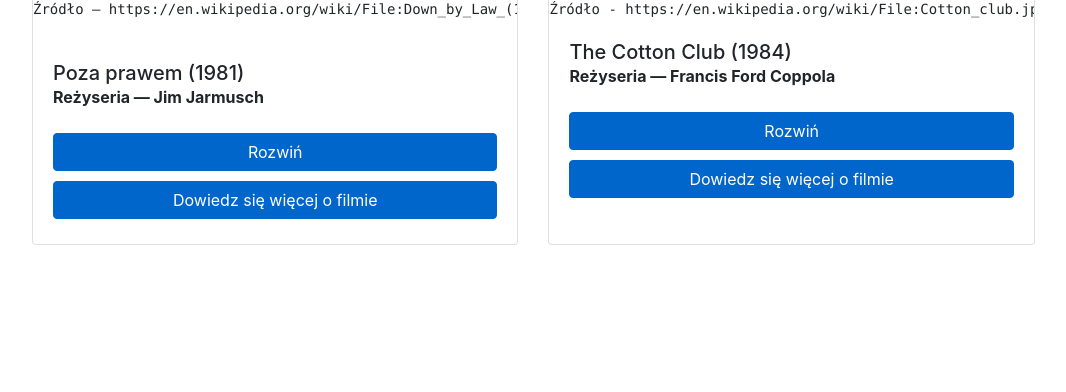
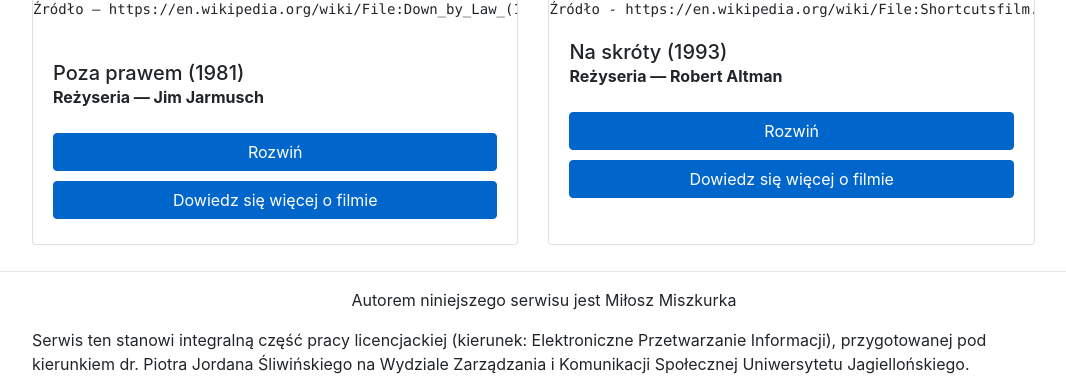
Before and after one commit to mmisz/pracaL3, a Flask app: page /movies in a window 1280 px wide. Shown: the part 1457-1849 px from the top of the page, without its empty margins (96-1162 px from the left). Before the commit the page ends 1712 px from the top, so only its background shows below. Run offline with Flask 2, Linux system fonts and the light colour scheme; some libraries are stand-ins or nearby versions.

Commit message:
filmografia - poprawione; stopka

```diff
--- a/portal_forum/main/routes.py
+++ b/portal_forum/main/routes.py
@@ -39,11 +39,16 @@
 def movies():
     return render_template('movies.html')
 
+@main.route('/about')
+def about():
+    return render_template('about.html')
+
 @main.route('/forum')
 def forum():
     threads = Thread.query.order_by(desc(Thread.date_last_update)).limit(5).all()
     tracks = Track.query.order_by(desc(Track.date_last_update)).limit(5).all()
     return render_template('forum-home.html', image_file=check_image(), threads=threads, tracks=tracks)
+
 
 
 @main.route('/admin_panel', methods=['GET', 'POST'])
--- a/portal_forum/static/main.css
+++ b/portal_forum/static/main.css
@@ -195,7 +195,10 @@
     padding-left: 10%;
     padding-right: 10%;
 }
-
+#footer {
+        padding-left: 10%;
+        padding-right: 10%;
+    }
 .no-style-link {
     text-decoration: none;
     color: black;
@@ -357,6 +360,11 @@
 
 @media only screen and (max-width: 1100px) {
     #content {
+        padding-left: 5%;
+        padding-right: 5%;
+    }
+
+    #footer {
         padding-left: 5%;
         padding-right: 5%;
     }
--- a/portal_forum/templates/movies.html
+++ b/portal_forum/templates/movies.html
@@ -308,16 +309,16 @@
             <div class="col-lg-4 d-lg-block">
                 <div class="card">
                     <img
-                            src="https://upload.wikimedia.org/wikipedia/en/0/0b/Cotton_club.jpg"
+                            src="https://upload.wikimedia.org/wikipedia/en/7/74/Shortcutsfilm.jpg"
                             class="card-img-top"
                             alt="..."/>
                     <pre>
-Źródło - https://en.wikipedia.org/wiki/File:Cotton_club.jpg</pre>
+Źródło - https://en.wikipedia.org/wiki/File:Shortcutsfilm.jpg</pre>
                     <div class="card-body">
-                        <h5 style="margin-bottom: 0;" class="card-title">The Cotton Club (1984)</h5>
+                        <h5 style="margin-bottom: 0;" class="card-title">Na skróty (1993)</h5>
                         <p class="card-text movie-card-text" style="margin: 0;">
                             <b>
-                                Reżyseria — Francis Ford Coppola
+                                Reżyseria — Robert Altman
                             </b><br><br>
                         </p>
                         <button id="content-btn-6" class="btn btn-primary-dark btn-expand">Rozwiń</button>
@@ -326,36 +327,56 @@
                                 <b>
                                     &nbsp;Udział Waitsa:
                                 </b><br>
-                                — Epizodyczna rola Irvinga Starka — eleganckiego menedżera klubu.
+                                — wcielił się w postać Earla Piggota, kierowcę limuzyn mającego problemy z alkoholem.
                             </p>
                             <b>&nbsp;O filmie:</b>
-                            <p><em>The Cotton Club</em> jest dramatem, którego akcja rozgrywa się w Harlemie lat
-                                30—tych.
-                                Centralnym punktem
-                                akcji jest legendarny <em>Cotton Club</em> — miejsce gdzie czarnoskórzy artyści mogą się
-                                zaprezentować na scenie.
-                                W tym obrazie wszechobecny jazz przeplata się z gangnsterskim życiem. Główny bohater —
-                                trębacz w
-                                kapelach jazzowych — ratuje życie
-                                mafiozowi. Wplątuje go to w historię kryminalną i cały szereg kłopotów.
+                            <p><em>Na skróty</em>(ang. <em>Short Cuts</em>) film zrealizowano na podstawie opowiadań
+                                Raymonda Carvera.
+                                <br>
+                                Film nie posiada tradycyjnej fabuły. W zasadzie nie posiada też mocniej zaznaczonego
+                                poczatku i finału.
+                                Fabuła została za to zamknięta w intrygującą klamrę. Zarówno początek i koniec dzieła
+                                mają
+                                zabarwienie "apokaliptyczne". Pierwsza scena przedstawia inwazję gigantycznych owadów, a
+                                jedna z
+                                ostatnich - trzęsienie ziemi.
                             </p>
-                            &nbsp;<b>Pomiędzy rasizmem a muzyką</b>
+                            <b>(Nie)zwykłe historie</b>
                             <p>
-                                Sam Irving Stark — postać grana przez Waitsa — jest menedżerem tytułowego klubu.
-                                Do zadań Irvinga należy zatrudnianie artystów — w większości czarnych muzyków.
-                                <br>
-                                Bohater bardzo docenia umiejętności swoich pracowników. Rozumie i docenia ich pasję.
-                                Reprezentuje jednak ewidntnie interesy właścicieli klubu, do którego, przynejmniej
-                                początkowo,
-                                wstęp mają jedynie biali goście.
-                                <br>
-                                Waitsowski Irving, choć pewny siebie i wyglądający na
-                                człowieka
-                                sukcesu, zostaje rozdarty. Sytuuje się między działaniem dwóch sprzecznych dla owych
-                                czasów sił.
-                                Pierwszą z nich był zachwyt nad talentem i umiejętnościami czarnych wykonawców,
-                                drugą — wciąż żywy i wręcz oficjalny rasizm.
+                                Akcja w <em>Na skróty</em> została podzielona na wiele pomniejszych historii. A tych
+                                jest w filmie sporo.
+                                Losy ich bohaterów nieustannie przeplatają się ze sobą na różne sposoby. Widz obserwując
+                                dany wątek, znajduje
+                                się jednocześnie pomiędzy dwoma innymi.
                             </p>
+                            <p>
+                                Każda opowieść stanowi obrazek z życia zwykłych ludzi. Jest celną obyczajową miniaturą.
+                                Podobnie jak piosenki Waitsa.
+                            </p>
+                            <b>Wśród gwiazd</b>
+                            <div>
+                                Na planie <em>Na skróty</em> Waits miał okazję pracować obok takich sław jak, m.in.:
+                                <ul style="margin-top: 0;">
+                                    <li>
+                                        Robert Downey Jr.,
+                                    </li>
+                                    <li>
+                                        Jack Lemmon,
+                                    </li>
+                                    <li>
+                                        Julianne Moore,
+                                    </li>
+                                    <li>
+                                        Andie MacDowell,
+                                    </li>
+                                    <li>
+                                        Tim Robbins,
+                                    </li>
+                                    <li>
+                                        Jennifer Jason Leigh.
+                                    </li>
+                                </ul>
+                            </div>
                         </div>
                         <a href="https://pl.wikipedia.org/wiki/Cotton_Club_(film)"
                            class="btn btn-movie-link btn-primary-dark">Dowiedz się więcej o filmie</a>
--- a/portal_forum/templates/portal-layout.html
+++ b/portal_forum/templates/portal-layout.html
@@ -58,7 +58,7 @@
                     <a class="nav-link wh-brd-right" href="{{ url_for("main.home") }}">Strona główna <span
                             class="sr-only">(current)</span></a>
                 </li>
-                <li class="nav-item"><a class="nav-link" href="#"> O stronie </a></li>
+                <li class="nav-item"><a class="nav-link" href="{{ url_for("main.about") }}"> O stronie </a></li>
                 <li class="nav-item dropdown">
                     <a class="nav-link dropdown-toggle" href="#" data-toggle="dropdown"> Twórczość </a>
                     <ul class="dropdown-menu">
@@ -90,7 +90,19 @@
     <div id="content">
         {% block content %}{% endblock %}
     </div>
+<hr>
+    <div id="footer">
 
+        <p style="text-align: center">
+            Autorem niniejszego serwisu jest Miłosz Miszkurka
+        </p>
+        <p>
+            Serwis ten stanowi integralną część pracy licencjackiej (kierunek: Elektroniczne Przetwarzanie Informacji),
+            przygotowanej pod kierunkiem dr. Piotra Jordana Śliwińskiego na Wydziale Zarządzania i Komunikacji
+            Społecznej Uniwersytetu Jagiellońskiego.
+        </p>
+
+    </div>
 </div><!-- container //  -->
 </body>
 </html>
```
Also changed, not shown: other parts of portal_forum/templates/movies.html (+14 -13 lines), portal_forum/templates/about.html (added, +7 -0 lines).
